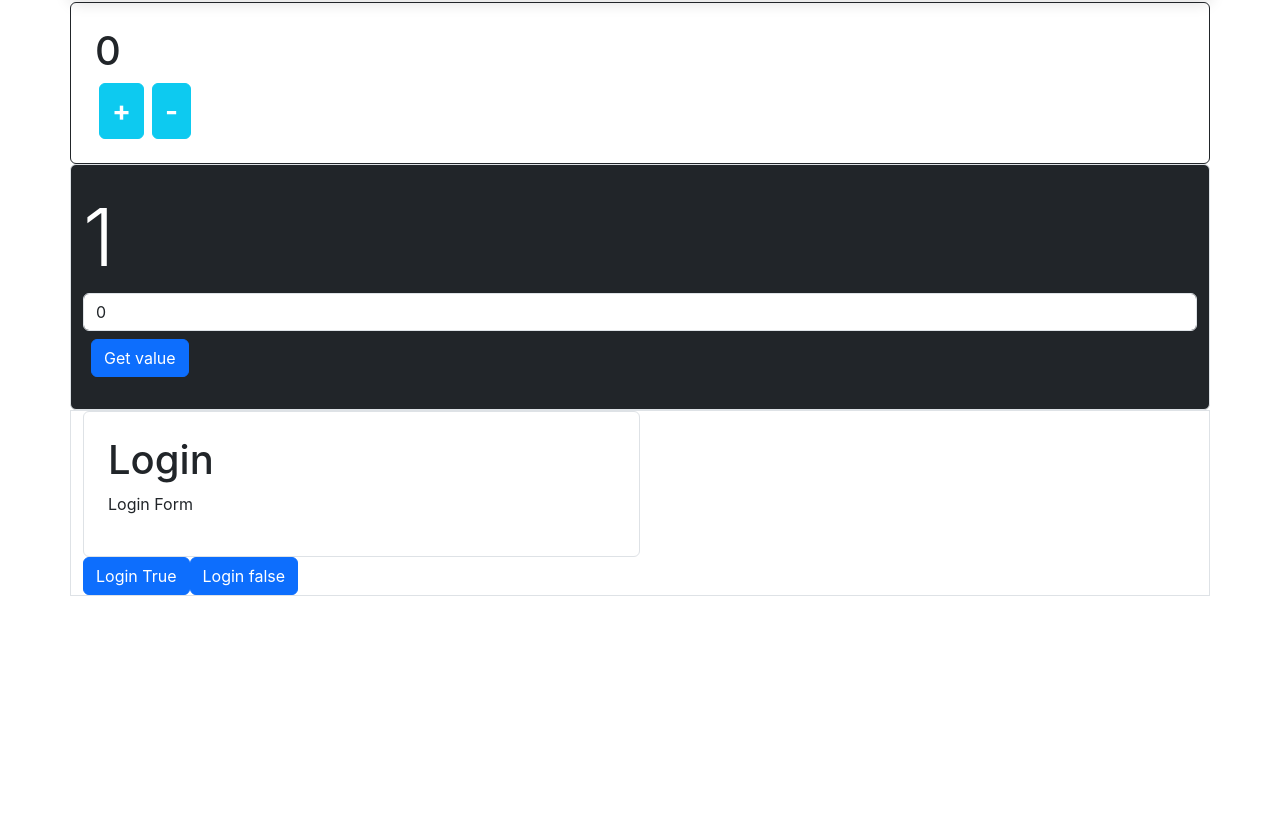
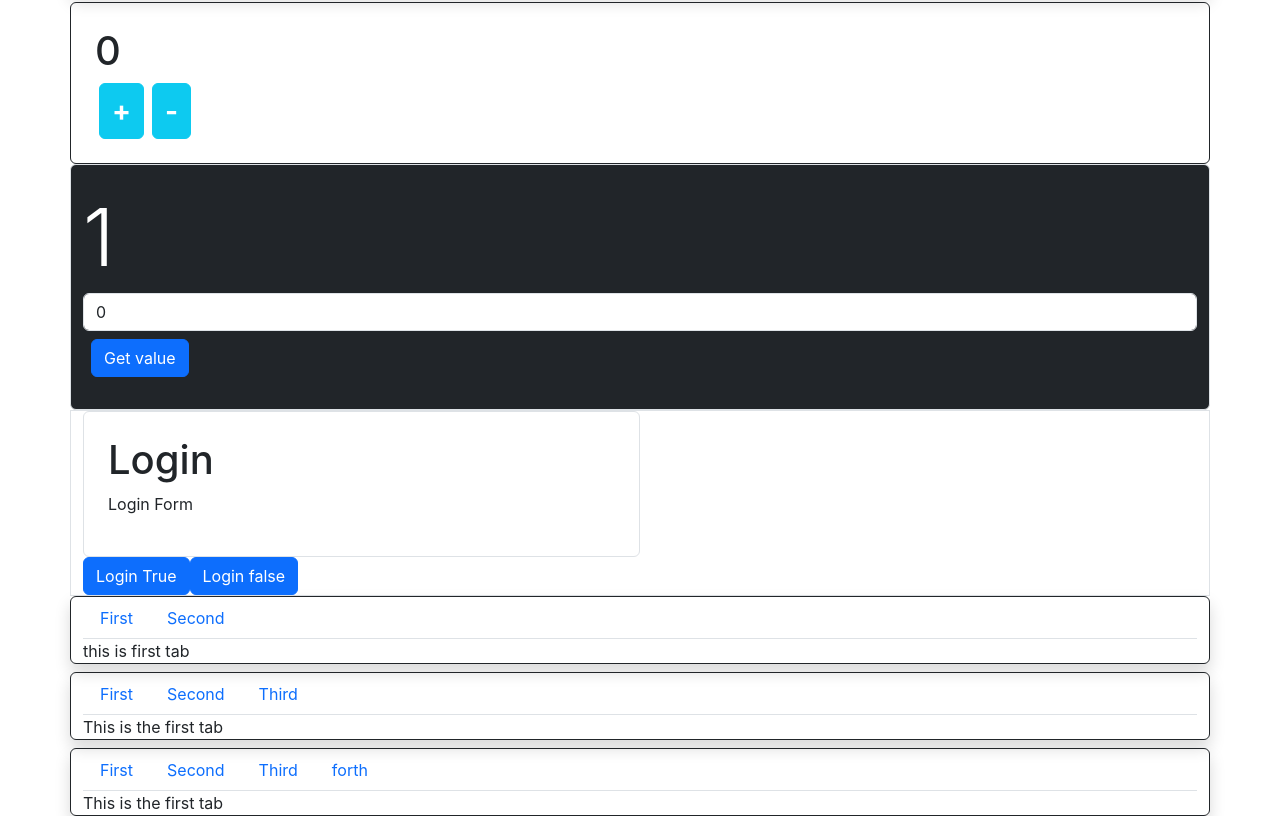
Before and after one commit to azeemhdr/react.js, a React (Create React App) app: page / in a window 1280 px wide. Shown: the part 2606-3422 px from the top of the page. Before the commit the page ends 3202 px from the top, so only its background shows below. Built offline with nearby package versions, Linux system fonts and the light colour scheme.

Commit message:
assignment folder added and assignment done

```diff
--- /dev/null
+++ b/src/Assignment/Nav.js
@@ -0,0 +1,29 @@
+import React, { useState } from "react";
+
+function Nav() {
+ const[active,setActive]=useState(false)
+
+ function changeValue(){
+	setActive(false)
+ }
+	return (
+    <>
+      <div className="container border border-dark rounded shadow">
+        <ul className="nav nav-tabs">
+          <li className="nav-item">
+            {/* <button className="nav-link" onClick={()=>{setActive(false)}}>First</button> */}
+            <button className="nav-link" onClick={changeValue}>First</button>
+
+          </li>
+          <li className="nav-item">
+            <button className="nav-link" onClick={()=>{setActive(true)}}>Second</button>
+          </li>
+        </ul>
+		{(active==false)?<div className="tab-pane "> this is first tab</div>:<div className="tab-pane "> this is second tab</div>}
+
+      </div>
+    </>
+  );
+}
+
+export default Nav;
--- /dev/null
+++ b/src/Assignment/Nav2.js
@@ -0,0 +1,29 @@
+import React, { useState } from "react";
+
+function Nav2() {
+	const [active, setActive] = useState(0);
+	let tabs = ['First', 'Second', 'Third'];
+	let tabContent = [
+	  'This is the first tab',
+	  'This is the second tab',
+	  'This is the third tab'
+	];
+
+	return (
+	  <div className="container border border-dark rounded shadow mt-2">
+		<ul className="nav nav-tabs">
+		  {tabs.map((tab, index) => (
+			<li className="nav-item" key={index}>
+			  <button className="nav-link" onClick={() => setActive(index)}>
+				{tab}
+			  </button>
+			</li>
+		  ))}
+		</ul>
+		<div className="tab-pane">{tabContent[active]}</div>
+	  </div>
+	);
+  }
+
+
+export default Nav2;
--- /dev/null
+++ b/src/Assignment/Nav3.js
@@ -0,0 +1,31 @@
+import React, { useState } from 'react';
+
+function Nav3() {
+  const [active, setActive] = useState(0);
+
+  return (
+    <div className="container border border-dark rounded shadow mt-2">
+      <ul className="nav nav-tabs">
+        <li className="nav-item">
+          <button className="nav-link" onClick={() => {setActive(0)}}>First</button>
+        </li>
+        <li className="nav-item">
+          <button className="nav-link" onClick={() => {setActive(1)}}>Second</button>
+        </li>
+        <li className="nav-item">
+          <button className="nav-link" onClick={() => {setActive(2)}}>Third</button>
+        </li>
+		<li className="nav-item">
+          <button className="nav-link" onClick={() => {setActive(3)}}>forth</button>
+        </li>
+      </ul>
+      {active === 0 && <div className="tab-pane">This is the first tab</div>}
+      {active === 1 && <div className="tab-pane">This is the second tab</div>}
+      {active === 2 && <div className="tab-pane">This is the third tab</div>}
+      {active === 3 && <div className="tab-pane">This is the forth tab</div>}
+
+    </div>
+  );
+}
+
+export default Nav3;
--- a/src/components/Demo.js
+++ b/src/components/Demo.js
@@ -11,6 +11,11 @@ import Count from "./Count";
 import Input from "./Input"
 // import Newfetch from "./Newfetch";
 import Form from "./Form";
+
+import Nav from "../Assignment/Nav"
+import Nav2 from "../Assignment/Nav2"
+import Nav3 from "../Assignment/Nav3"
+
 function Demo() {
   return (
     <>
@@ -23,7 +28,7 @@ function Demo() {
       <User></User>
 
       {/* 31/july/24 class */}
-      <div className="container border p-4">
+      <div className="container border p-4 ">
         <div className="row">
           <div className="col-md-3 border m-2 p-2">
             <Card title="web designing" content="web designing" price="1000" />
@@ -52,6 +57,9 @@ function Demo() {
         {/* <Newfetch/> */}
 
         <Form/>
+        <Nav/>
+        <Nav2/>
+        <Nav3/>
     </>
   );
 }
```
